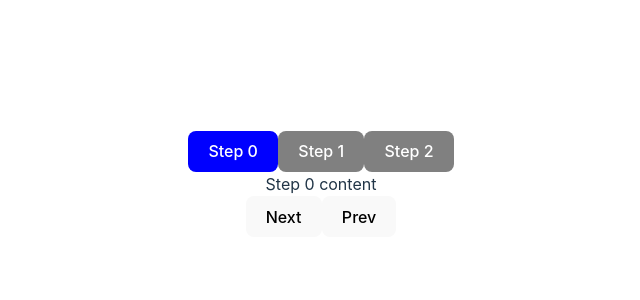
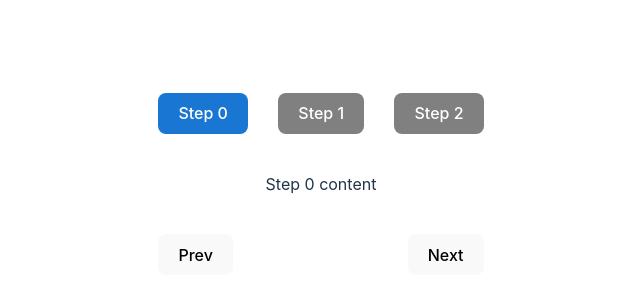
Before and after one commit to ritikrana4/headless-component, a React (Vite) app: page / in a window 1280 px wide. Shown: the part 216-516 px from the top of the page, without its empty margins (319-959 px from the left). Built offline with nearby package versions, Linux system fonts and the light colour scheme.

Commit message:
Stepper component added

```diff
--- a/src/App.tsx
+++ b/src/App.tsx
@@ -6,8 +6,6 @@ function App() {
 
   return (
     <>
-      {/* <Stepper/> */}
-
       <StepperComponent/>
     </>
   )
--- a/src/StepperComponent.jsx
+++ b/src/StepperComponent.jsx
@@ -22,13 +22,15 @@ const StepperComponent = ({}) => {
 
   return (
     <>
-      <Stepper currentStep={activeStep} onStepClick={setActiveStep}  >
-        <Step  label="Step 0"> Step 0 content</Step>
-        <Step label="Step 1"> Step 1 content</Step>
-        <Step label="Step 2">Step 2 content</Step>
+      <Stepper currentStep={activeStep} onStepClick={setActiveStep}   >
+        <Step  label="Step 0"><div style={{height:"100px",justifyContent:"center",alignItems:"center",display:"flex"}}>Step 0 content</div></Step>
+        <Step label="Step 1"><div style={{height:"100px",justifyContent:"center",alignItems:"center",display:"flex"}}>Step 1 content</div></Step>
+        <Step label="Step 2"><div style={{height:"100px",justifyContent:"center",alignItems:"center",display:"flex"}}>Step 2 content</div></Step>
       </Stepper>
-    <button onClick={nextStep}>Next</button>
-    <button onClick={prevStep}>Prev</button>
+      <div style={{display:'flex',justifyContent:"space-between"}}>
+        <button onClick={prevStep}>Prev</button>
+        <button onClick={nextStep}>Next</button>
+      </div>
     </>
   );
 };
--- a/src/ui/stepper/component/Step.jsx
+++ b/src/ui/stepper/component/Step.jsx
@@ -9,7 +9,7 @@ console.log(active,label,"active")
             color:"white",
             pointerEvents : disabled ? 'none' : 'auto',
             opacity : disabled ? 0.5 : 1,
-            backgroundColor : active ? 'blue' : "grey",
+            backgroundColor : active ? '#1976d2' : "grey",
             ...style
         }}
         {...rest}
--- a/src/ui/stepper/component/Stepper.jsx
+++ b/src/ui/stepper/component/Stepper.jsx
@@ -43,7 +43,7 @@ export const Stepper = React.forwardRef(({currentStep = 0, orientation = 'horizo
     const StepContent =allSteps[stepperInstance?.stepperState?.currentStep]?.props?.children
     return(
         <StepperContext.Provider value={stepperInstance} >
-            <Element >
+            <Element style={{display:'flex',gap:'30px' }} >
                 {Steps}
             </Element>
             <div>
```
